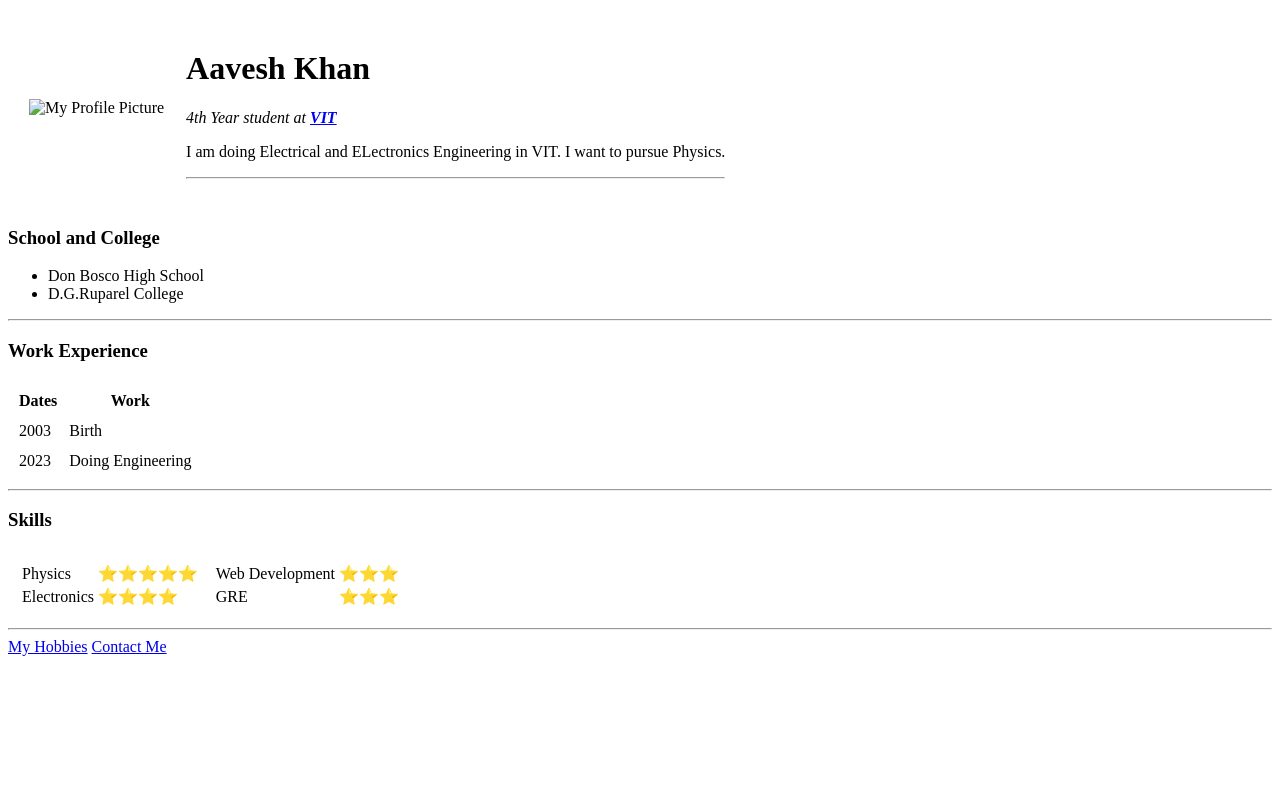
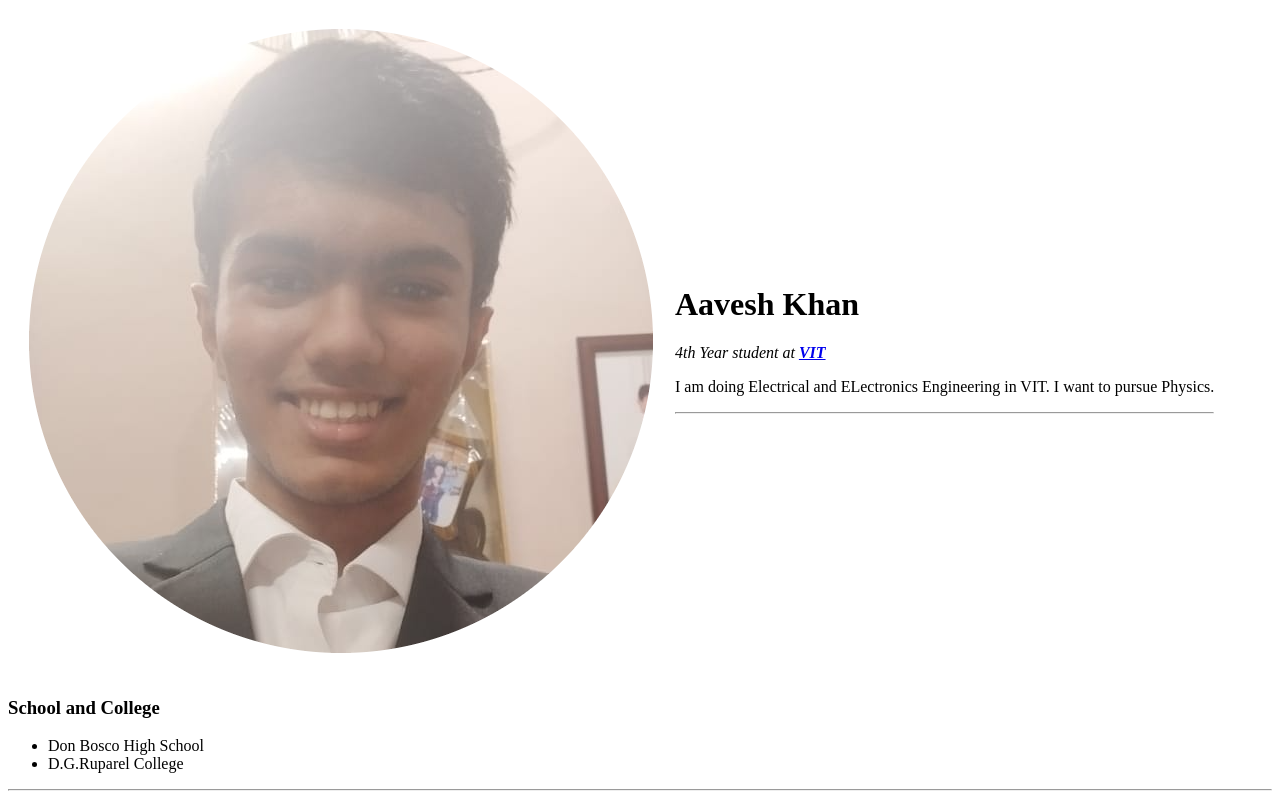
Before and after one commit to aaveshdnk/cv, a plain HTML site: page index.html in a window 1280 px wide. Shown: the top 800 px of the page. Drawn offline with Linux system fonts and the light colour scheme.

Commit message:
Update index.html

```diff
--- a/index.html
+++ b/index.html
@@ -9,7 +9,7 @@
 <body>
   <table cellspacing="20">
     <tr>
-      <td><img src="myself-modified.png" alt="My Profile Picture"></td>
+      <td><img src="images/myself-modified.png" alt="My Profile Picture"></td>
       <td>
         <h1>Aavesh  Khan</h1>
         <p><em>4th Year student at <Strong><a href="https://vit.ac.in/">VIT</a></Strong></em></p>
```
